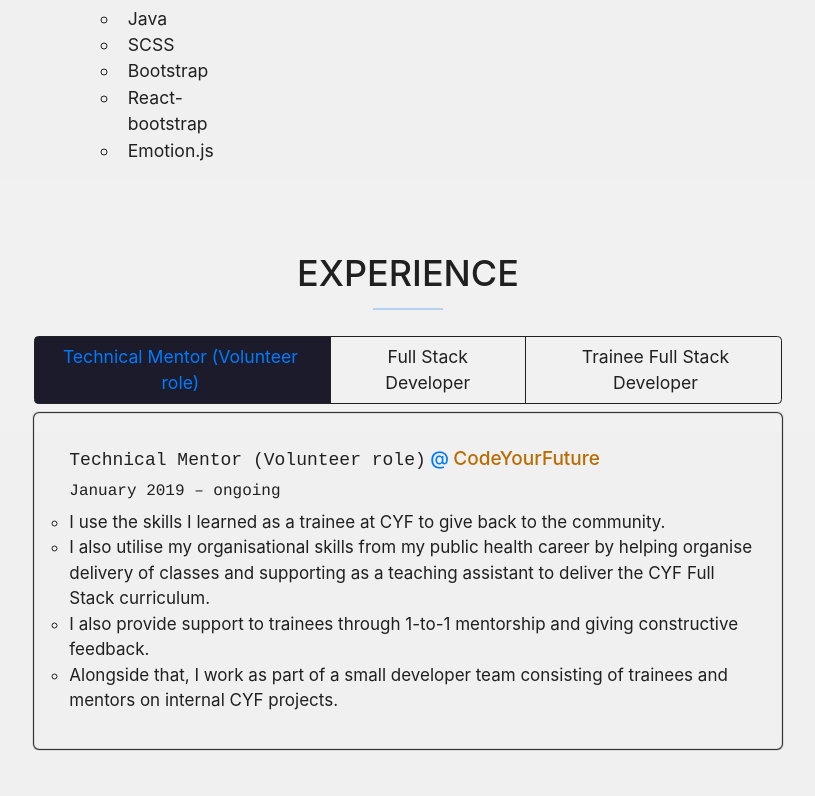
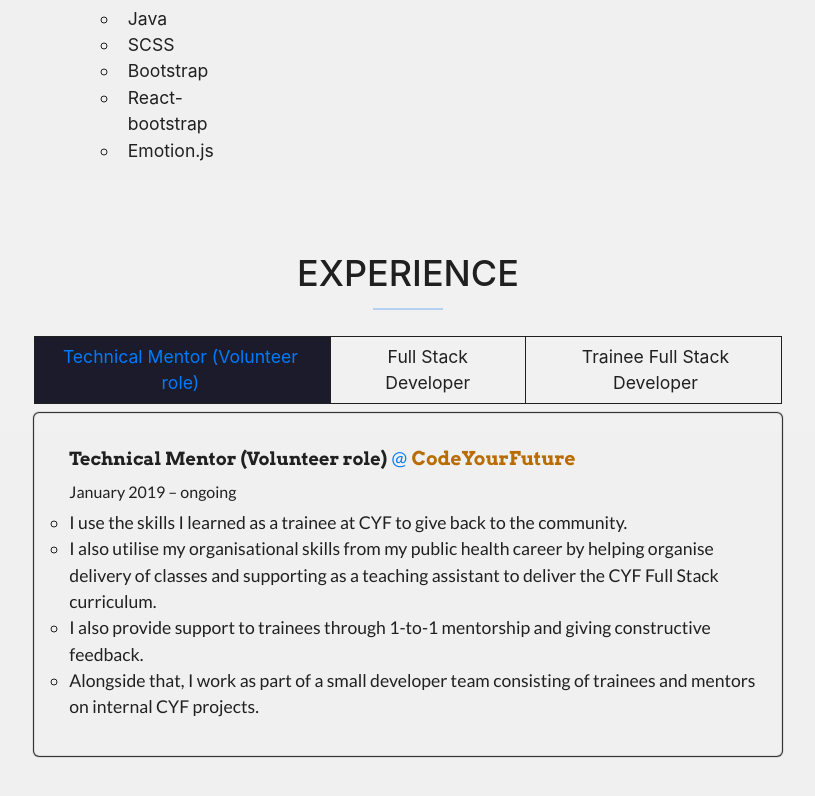
Before and after one commit to abdulkadiret/personal-portfolio, a React (Create React App) app: page / in a window 1280 px wide. Shown: the part 1854-2650 px from the top of the page, without its empty margins (232-1047 px from the left). Built offline with nearby package versions, Linux system fonts and the light colour scheme.

Commit message:
Upade style

```diff
--- a/src/components/Contact/style.css
+++ b/src/components/Contact/style.css
@@ -35,6 +35,12 @@
   background: var(--buttonHover-color);
   border: 0.1rem solid var(--buttonHover-color);
   color: var(--buttonText-color);
+}
+
+.btn {
+  border-radius: 0;
+  background: none;
+  outline: none;
 }
 
 .btn-primary:focus,
--- a/src/components/Experience/style.css
+++ b/src/components/Experience/style.css
@@ -44,27 +44,33 @@
 
 .roles {
   font-size: 18px;
-  font-family: 'SF Mono', 'Fira Code', 'Fira Mono', 'Roboto Mono', monospace;
+  font-family: 'Arvo', serif, 'SF Mono', 'Fira Code', 'Fira Mono', 'Roboto Mono',
+    monospace;
 }
 
 .experience > .at {
   font-size: 19px;
   color: var(--primary-color);
+  font-family: 'Lato', sans-serif, 'Times New Roman';
 }
 
 .company__name {
   color: var(--daisy);
+  font-family: 'Arvo', serif, 'SF Mono', 'Fira Code', 'Fira Mono', 'Roboto Mono',
+    monospace;
 }
 
 .date {
   font-size: 16px;
-  font-family: Courier, monospace, 'Times New Roman', Times, Gotham, Helvetica;
+  font-family: 'Lato', sans-serif, 'Times New Roman';
+  font-weight: normal;
 }
 
 .experiences__list {
   list-style-type: circle;
   padding-left: 0;
-  font-size: 17px;
+  /* font-size: 17px; */
+  font-family: 'Lato', sans-serif, 'Times New Roman';
 }
 
 .banner {
--- a/src/components/Projects/style.css
+++ b/src/components/Projects/style.css
@@ -1,5 +1,5 @@
 #projects {
-  min-height: 100vh;
+  background: var(--background-color);
 }
 
 .technologies {
```
